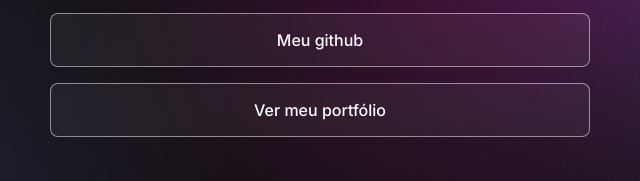
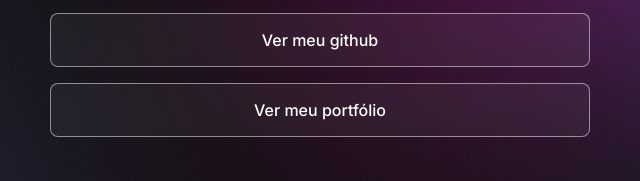
Before and after one commit to jonatasanp/DevLinks, a plain HTML site: page index.html in a window 1280 px wide. Shown: the part 433-614 px from the top of the page, 320-960 px from the left. Drawn offline with nearby package versions, Linux system fonts and the light colour scheme.

Commit message:
Fix HTML encoding issues in index.html

```diff
--- a/index.html
+++ b/index.html
@@ -35,7 +35,7 @@
         </li>
 
         <li>
-          <a href="https://github.com/jonatasanp" target="_blank">Meu github</a>
+          <a href="https://github.com/jonatasanp" target="_blank">Ver meu github</a>
         </li>
 
         <li>
@@ -77,4 +77,5 @@
 
     <script src="./script.js"></script>
   </body>
+
 </html>
```
